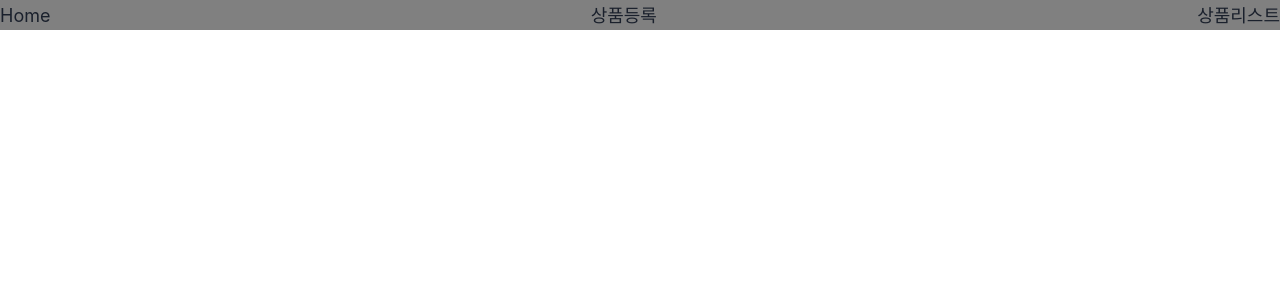
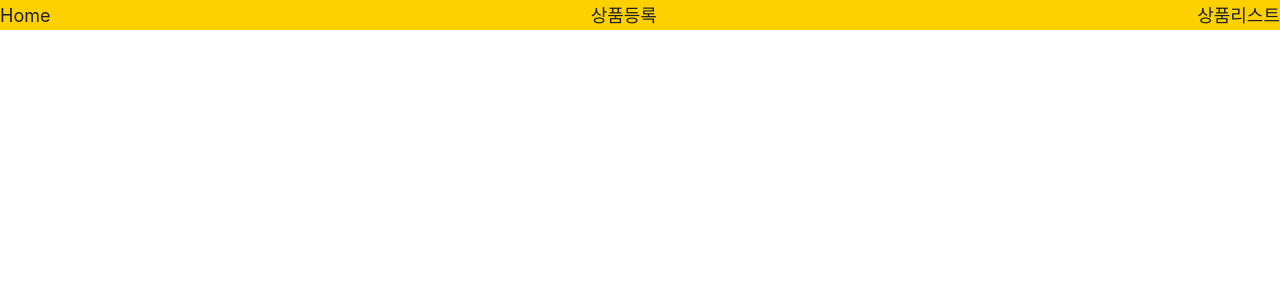
Before and after one commit to huitopia/mega-around, a React (Vite) app in the folder frontend/: page / in a window 1280 px wide. Shown: the top 300 px of the page. Built offline with nearby package versions, Linux system fonts and the light colour scheme.

Commit message:
react : 배경 색상 변경

```diff
--- a/frontend/src/component/Navbar.jsx
+++ b/frontend/src/component/Navbar.jsx
@@ -9,7 +9,7 @@ export function Navbar() {
       fontSize={"lg"}
       align={"center"}
       justifyContent={"space-between"}
-      backgroundColor={"gray"}
+      backgroundColor={"yellow"}
     >
       <Box>
         <Center onClick={() => navigate("/")} cursor={"pointer"}>
```
